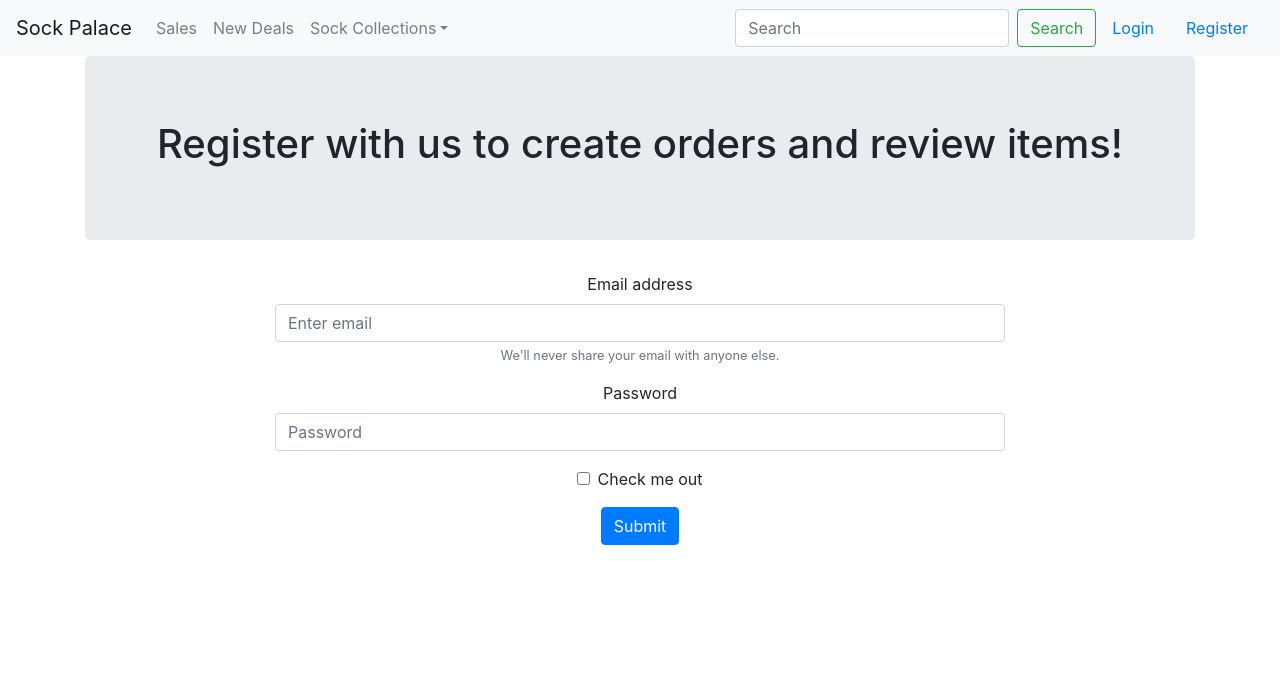
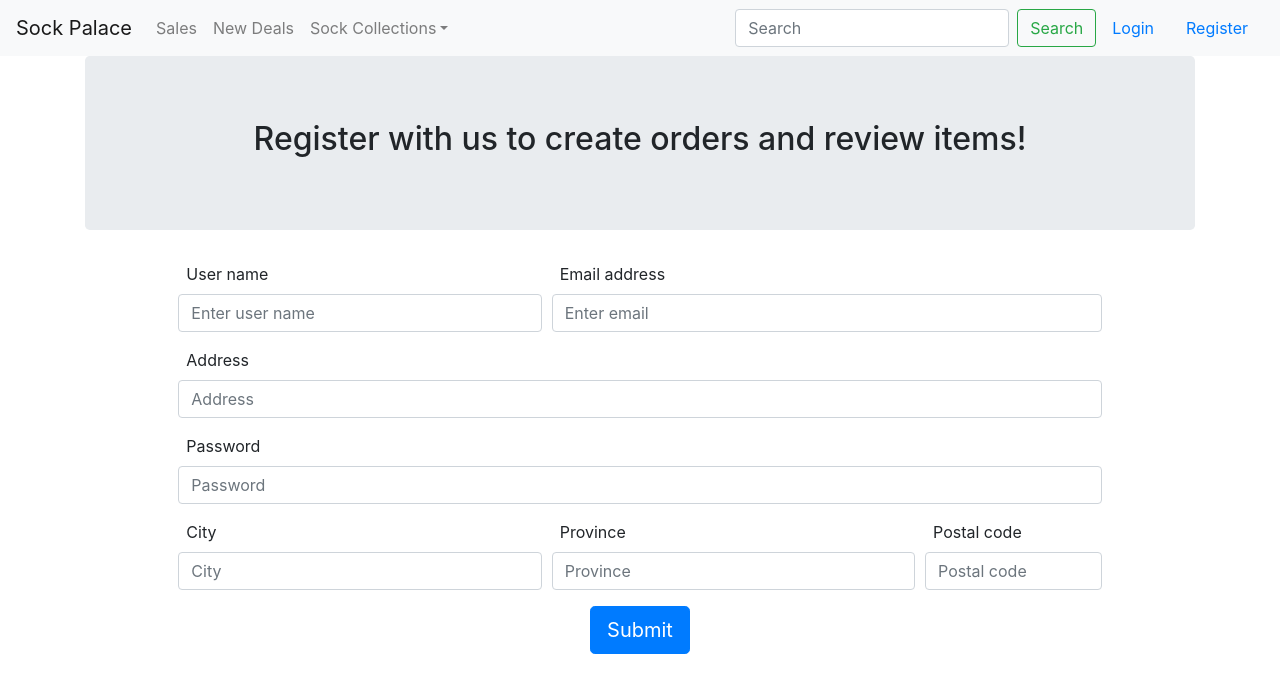
Before and after one commit to kevinconvery/sockpalace, a React (Create React App) app: page /register in a window 1280 px wide. Shown: the top 692 px of the page. Built offline with nearby package versions, Linux system fonts and the light colour scheme.

Commit message:
add body-parser, work on Register view

```diff
--- a/package.json
+++ b/package.json
@@ -6,6 +6,7 @@
     "@testing-library/jest-dom": "^4.2.4",
     "@testing-library/react": "^9.4.0",
     "@testing-library/user-event": "^7.2.1",
+    "body-parser": "^1.19.0",
     "bootstrap": "^4.4.1",
     "react": "^16.12.0",
     "react-bootstrap": "^1.0.0-beta.16",
--- a/src/components/Auth/Register/Register.js
+++ b/src/components/Auth/Register/Register.js
@@ -6,39 +6,129 @@ import Button from 'react-bootstrap/Button';
 import Row from 'react-bootstrap/Row';
 import Col from 'react-bootstrap/Col';
 
+const Register = props => {
+  const [username, setUsername] = useState("");
+  const [email, setEmail] = useState("");
+  const [password, setPassword] = useState("");
+  const [address, setAddress] = useState("");
+  const [city, setCity] = useState("");
+  const [province, setProvince] = useState("");
+  const [postalCode, setPostalCode] = useState("");
 
+  const handleSubmitRegister = event => {
+    event.preventDefault();
+    alert(`Username submitted is ${username}`);
+  }
 
-const Register = props => {
   return (
     <div>
       <Container>
         <Jumbotron>
-          <h1>Register with us to create orders and review items!</h1>
+          <h2>Register with us to create orders and review items!</h2>
         </Jumbotron>
-        <Row className="justify-content-center">
-          <Col className="col-8">
-            <Form>
+        <Form onSubmit={handleSubmitRegister}>
+          <Form.Row className="d-flex justify-content-center">
+            <Col lg={4}>
+              <Form.Group controlId="formBasicUsername">
+                <Form.Label className="d-flex justify-content-start mx-2 mb-2">User name</Form.Label>
+                <Form.Control
+                  required
+                  type="text"
+                  placeholder="Enter user name"
+                  value={username}
+                  onChange={e => setUsername(e.target.value)}
+                />
+              </Form.Group>
+            </Col>
+            <Col lg={6}>
               <Form.Group controlId="formBasicEmail">
-                <Form.Label>Email address</Form.Label>
-                <Form.Control type="email" placeholder="Enter email" />
-                <Form.Text className="text-muted">
-                  We'll never share your email with anyone else.
-                </Form.Text>
+                <Form.Label className="d-flex justify-content-start mx-2 mb-2">Email address</Form.Label>
+                <Form.Control
+                  required
+                  type="email"
+                  placeholder="Enter email"
+                  value={email}
+                  onChange={e => setEmail(e.target.value)}
+                />
               </Form.Group>
-
+            </Col>
+          </Form.Row>
+          <Form.Row className="d-flex justify-content-center">
+            <Col lg={10}>
+              <Form.Group controlId="formBasicAddress">
+                <Form.Label className="d-flex justify-content-start mx-2 mb-2">Address</Form.Label>
+                <Form.Control
+                  required
+                  type="text"
+                  placeholder="Address"
+                  value={address}
+                  onChange={e => setAddress(e.target.value)}
+                />
+              </Form.Group>
+            </Col>
+          </Form.Row>
+          <Form.Row className="d-flex justify-content-center">
+            <Col lg={10}>
               <Form.Group controlId="formBasicPassword">
-                <Form.Label>Password</Form.Label>
-                <Form.Control type="password" placeholder="Password" />
+                <Form.Label className="d-flex justify-content-start mx-2 mb-2">Password</Form.Label>
+                <Form.Control
+                  required
+                  type="password"
+                  placeholder="Password"
+                  value={password}
+                  onChange={e => setPassword(e.target.value)}
+                />
               </Form.Group>
-              <Form.Group controlId="formBasicCheckbox">
-                <Form.Check type="checkbox" label="Check me out" />
+            </Col>
+          </Form.Row>
+          <Form.Row className="d-flex justify-content-center">
+            <Col lg={4}>
+              <Form.Group controlId="formBasicCity">
+                <Form.Label className="d-flex justify-content-start mx-2 mb-2">City</Form.Label>
+                <Form.Control
+                  required
+                  type="text"
+                  placeholder="City"
+                  value={city}
+                  onChange={e => setCity(e.target.value)}
+                />
               </Form.Group>
-              <Button variant="primary" type="submit">
-                Submit
-              </Button>
-            </Form>
-          </Col>
-        </Row>
+            </Col>
+            <Col lg={4}>
+              <Form.Group controlId="formBasicProvince">
+                <Form.Label className="d-flex justify-content-start mx-2 mb-2">Province</Form.Label>
+                <Form.Control
+                  required
+                  type="text"
+                  placeholder="Province"
+                  value={province}
+                  onChange={e => setProvince(e.target.value)}
+                />
+              </Form.Group>
+            </Col>
+            <Col lg={2}>
+              <Form.Group controlId="formBasicPostalCode">
+                <Form.Label className="d-flex justify-content-start mx-2 mb-2">Postal code</Form.Label>
+                <Form.Control
+                  required
+                  type="text"
+                  placeholder="Postal code"
+                  value={postalCode}
+                  onChange={e => setPostalCode(e.target.value)}
+                />
+              </Form.Group>
+            </Col>
+          </Form.Row>
+          <Form.Row className="d-flex justify-content-center">
+            <Button
+              size="lg"
+              variant="primary"
+              type="submit"
+            >
+              Submit
+            </Button>
+          </Form.Row>
+        </Form>
       </Container>
     </div>
   )
```
Also changed, not shown: 1 other file (tests, documents, lock files or other folders).
